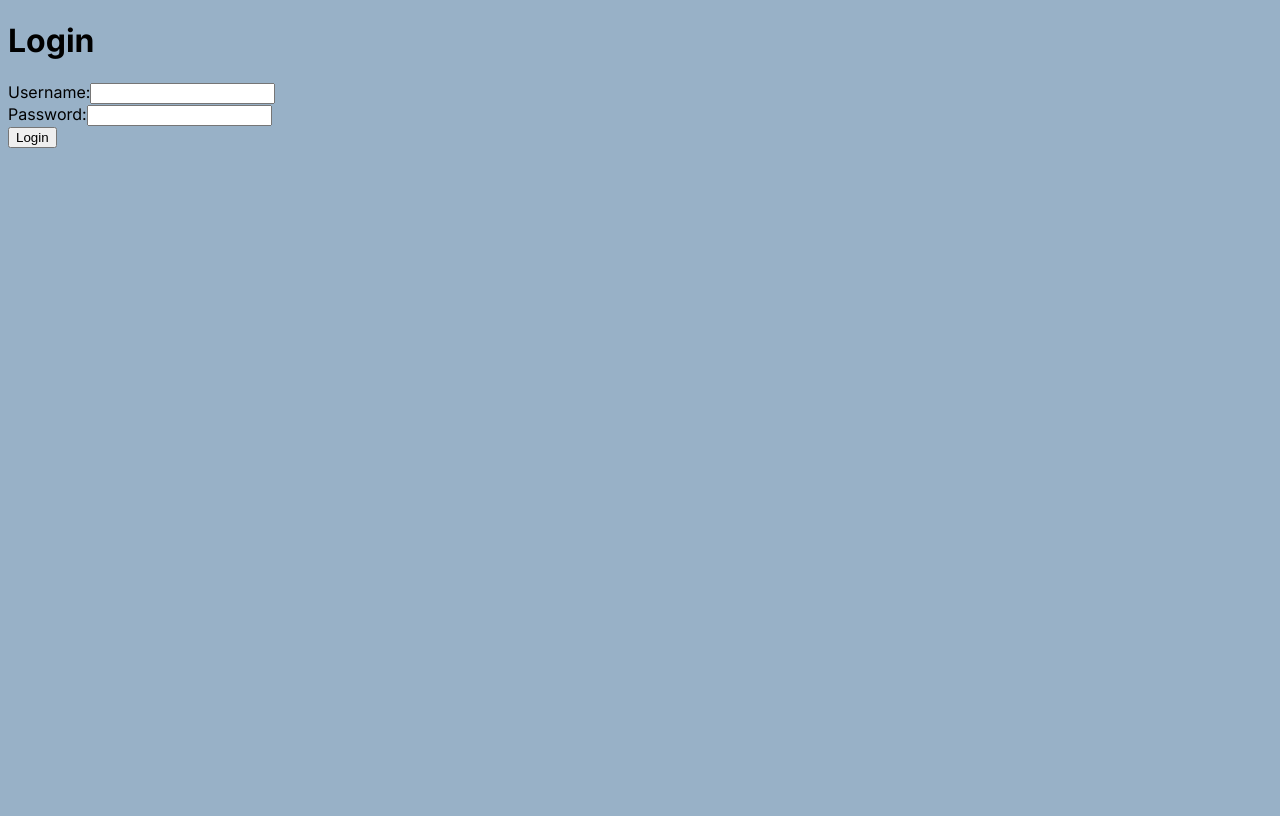
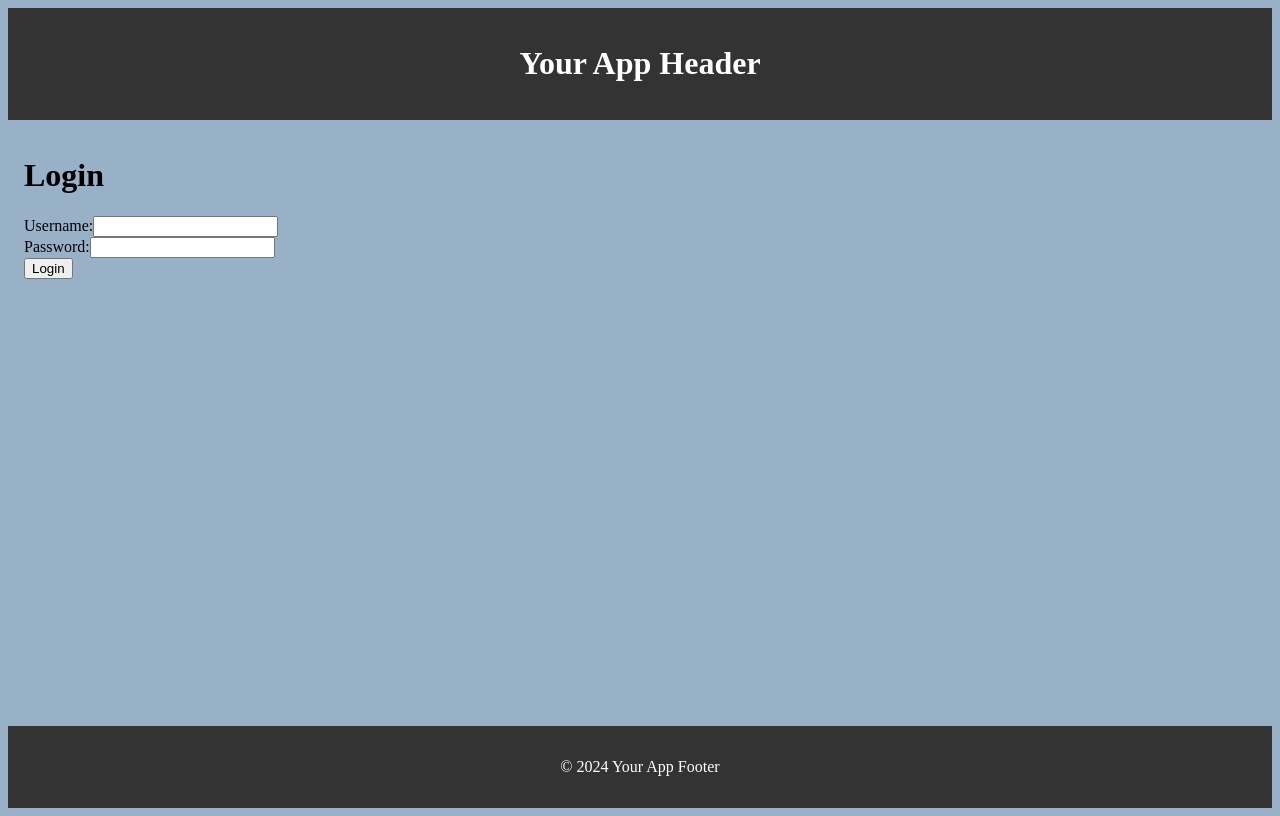
Before and after one commit to mdkhanga/webcomponents, a Next.js app in the folder myassets/: page /signin in a window 1280 px wide. Built offline with nearby package versions, Linux system fonts and the light colour scheme.

Commit message:
Added footer header

```diff
--- a/myassets/src/app/layout.tsx
+++ b/myassets/src/app/layout.tsx
@@ -1,6 +1,7 @@
 import type { Metadata } from 'next'
 import { Inter } from 'next/font/google'
 import './globals.css'
+import styles from '@/app/ui/Layout.module.css';
 
 const inter = Inter({ subsets: ['latin'] })
 
@@ -15,8 +16,25 @@ export default function RootLayout({
   children: React.ReactNode
 }) {
   return (
-    <html lang="en">
-      <body className={inter.className}>{children}</body>
+
+    <html>
+    <body>
+    <div className={styles.container}>
+
+      <header className={styles.header}>
+        <h1>Your App Header</h1>
+      </header>
+
+      <main className={styles.main}>{children}</main>
+
+      <footer className={styles.footer}>
+        <p>&copy; {new Date().getFullYear()} Your App Footer</p>
+      </footer>
+    </div>
+    </body>
     </html>
+
+
+
   )
 }
--- /dev/null
+++ b/myassets/src/app/ui/Layout.module.css
@@ -0,0 +1,25 @@
+/* styles/Layout.module.css */
+.container {
+	min-height: 100vh;
+	display: flex;
+	flex-direction: column;
+  }
+
+  .header {
+	background-color: #333;
+	color: white;
+	padding: 1rem;
+	text-align: center;
+  }
+
+  .main {
+	flex: 1;
+	padding: 1rem;
+  }
+
+  .footer {
+	background-color: #333;
+	color: white;
+	text-align: center;
+	padding: 1rem;
+  }
```
